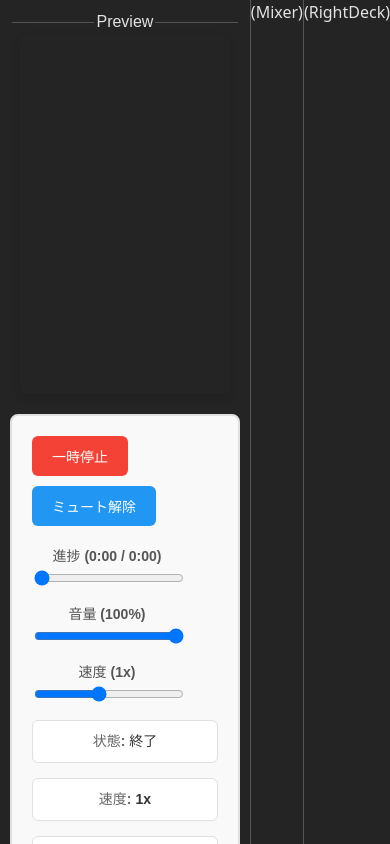
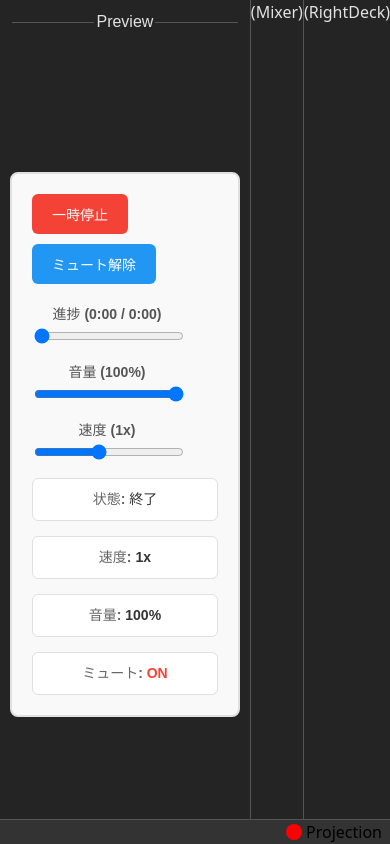
Before and after one commit to KazuProg/youtube-vj, a React (Vite) app: page / in a window 390 px wide. Built offline with nearby package versions, Linux system fonts and the light colour scheme.

Commit message:
style: make player responsive with aspect ratio

```diff
--- a/src/components/VJController.tsx
+++ b/src/components/VJController.tsx
@@ -108,11 +108,8 @@ const VJController = ({ localStorageKey, className }: VJControllerProps) => {
         <VJPlayerForController
           style={{
             width: "100%",
-            maxWidth: "640px",
-            height: "360px",
-            borderRadius: "8px",
-            overflow: "hidden",
-            boxShadow: "0 4px 8px rgba(0, 0, 0, 0.1)",
+            height: "auto",
+            aspectRatio: "16/9",
           }}
           ref={playerRef}
           syncKey={localStorageKey}
```
